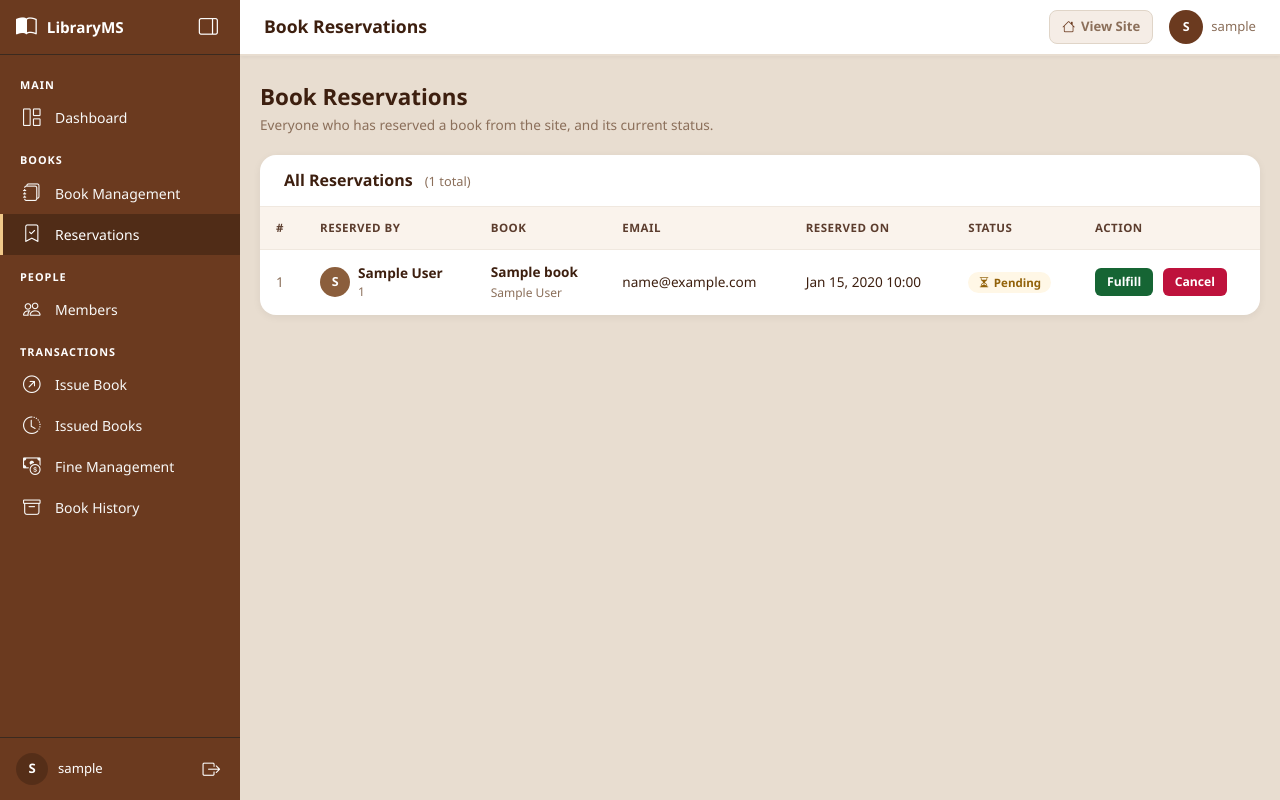
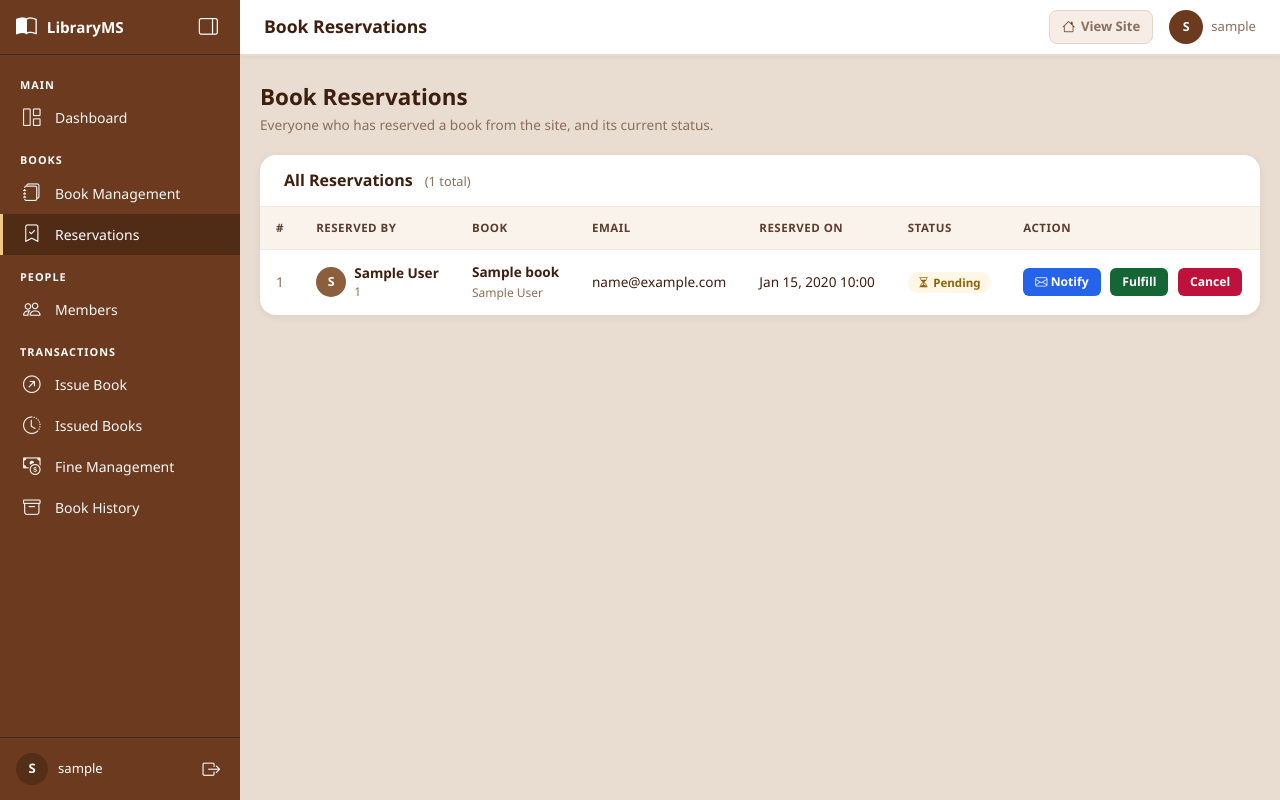
Before and after one commit to nehabasnet/library_management_system, a Django app: page /reservation-management/ in a window 1280 px wide. Run offline with Django 5.2, Linux system fonts and the light colour scheme; a user stored in the database is signed in; tables that the repository leaves empty hold one stand-in row (values such as "Sample post").

Commit message:
reservation category

```diff
--- a/library_management/library/models.py
+++ b/library_management/library/models.py
@@ -80,6 +80,7 @@ class ContactMessage(models.Model):
 class Reservation(models.Model):
     STATUS_CHOICES = [
         ('pending', 'Pending'),
+        ('notified', 'Notified'),
         ('fulfilled', 'Fulfilled'),
         ('cancelled', 'Cancelled'),
     ]
@@ -90,6 +91,7 @@ class Reservation(models.Model):
     email       = models.EmailField()
     reserved_at = models.DateTimeField(auto_now_add=True)
     status      = models.CharField(max_length=20, choices=STATUS_CHOICES, default='pending')
+    notified_at = models.DateTimeField(null=True, blank=True)
 
     def __str__(self):
         return f"{self.full_name} → {self.book.title} ({self.status})"
--- a/library_management/library/urls.py
+++ b/library_management/library/urls.py
@@ -11,6 +11,7 @@ urlpatterns = [
     path('reservation-management/', views.reservation_management, name='reservation_management'),
     path('reservation-management/fulfill/<int:pk>/', views.reservation_fulfill, name='reservation_fulfill'),
     path('reservation-management/cancel/<int:pk>/', views.reservation_cancel, name='reservation_cancel'),
+    path('reservation-management/notify/<int:pk>/', views.notify_reservation, name='notify_reservation'),
     path('dashboard/',    views.dashboard,      name='dashboard'),
     path('contact/', views.contact, name='contact'),
     path('about/', views.about, name='about'),
--- a/library_management/library/views.py
+++ b/library_management/library/views.py
@@ -6,6 +6,8 @@ from django.db.models import Q
 from .models import Book, Category, ContactInfo, Student, IssueBook, ContactMessage, Reservation
 from django.http import JsonResponse
 from django.core.paginator import Paginator
+from django.core.mail import send_mail
+from django.utils import timezone
 
 def home(request):
     return render(request, 'library/index.html')
@@ -174,7 +176,54 @@ def reservation_fulfill(request, pk):
     reservation.status = 'fulfilled'
     reservation.save()
     return redirect('reservation_management')
+@login_required
+def notify_reservation(request, pk):
+    reservation = get_object_or_404(Reservation, pk=pk)
 
+    if request.method == 'POST':
+
+        if reservation.book.quantity < 1:
+            messages.error(
+                request,
+                f'"{reservation.book.title}" is not available yet.'
+            )
+            return redirect('reservation_management')
+
+        try:
+            send_mail(
+                subject=f'Your reserved book is now available - {reservation.book.title}',
+
+                message=f"""
+Hello {reservation.full_name},
+
+Good news! The book you reserved is now available.
+
+Book: {reservation.book.title}
+
+Please visit the library to collect your book.
+
+Thank you,
+Library Management System
+""",
+
+                from_email='yourlibrary@example.com',
+                recipient_list=[reservation.email],
+                fail_silently=False,
+            )
+
+            reservation.status = 'notified'
+            reservation.notified_at = timezone.now()
+            reservation.save()
+
+            messages.success(
+                request,
+                f'Notification sent to {reservation.full_name}.'
+            )
+
+        except Exception as e:
+            messages.error(request, f'Email could not be sent: {str(e)}')
+
+    return redirect('reservation_management')
 
 @login_required
 def reservation_cancel(request, pk):
--- a/library_management/library_management/settings.py
+++ b/library_management/library_management/settings.py
@@ -124,3 +124,4 @@ LOGIN_URL = '/login/'
 import os
 MEDIA_URL  = '/media/'
 MEDIA_ROOT = os.path.join(BASE_DIR, 'media')
+EMAIL_BACKEND = 'django.core.mail.backends.console.EmailBackend'
--- a/library_management/templates/library/reservation_management.html
+++ b/library_management/templates/library/reservation_management.html
@@ -171,6 +171,21 @@
     .btn-fulfill:hover { background: #14532d; color: #fff; }
     .btn-cancel { background: #be123c; color: #fff; margin-left: 6px; }
     .btn-cancel:hover { background: #9f1239; color: #fff; }
+    .btn-notify {
+    background: #2563eb;
+    color: white;
+    border: none;
+    padding: 5px 12px;
+    border-radius: 6px;
+    font-size: 0.76rem;
+    font-weight: 600;
+    margin-right: 6px;
+    cursor: pointer;
+}
+
+.btn-notify:hover {
+    background: #1d4ed8;
+}
 
     @media (max-width: 768px) {
       .sidebar { width: 64px; }
@@ -369,6 +384,13 @@
               </td>
               <td>
                 {% if r.status == 'pending' %}
+                <form action="{% url 'notify_reservation' r.pk %}" method="post" style="display:inline;">
+                  {% csrf_token %}
+
+                  <button type="submit" class="btn-notify">
+                  <i class="bi bi-envelope"></i> Notify
+                  </button>
+                </form>
                 <form action="{% url 'reservation_fulfill' r.pk %}" method="post" style="display:inline;">
                   {% csrf_token %}
                   <button type="submit" class="btn-fulfill">Fulfill</button>
```
Also changed, not shown: library_management/library/migrations/0016_reservation_notified_at_alter_reservation_status.py (added).
